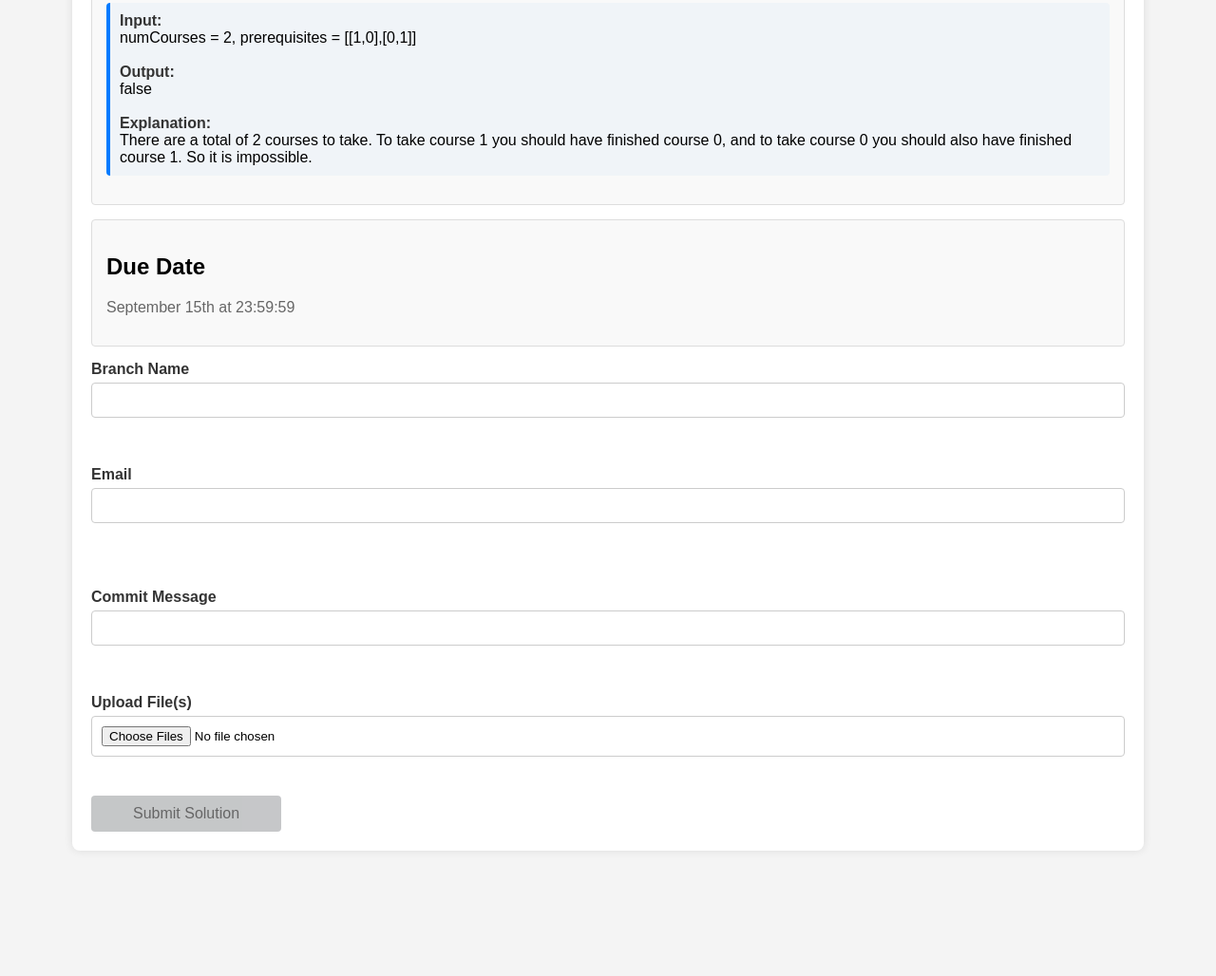
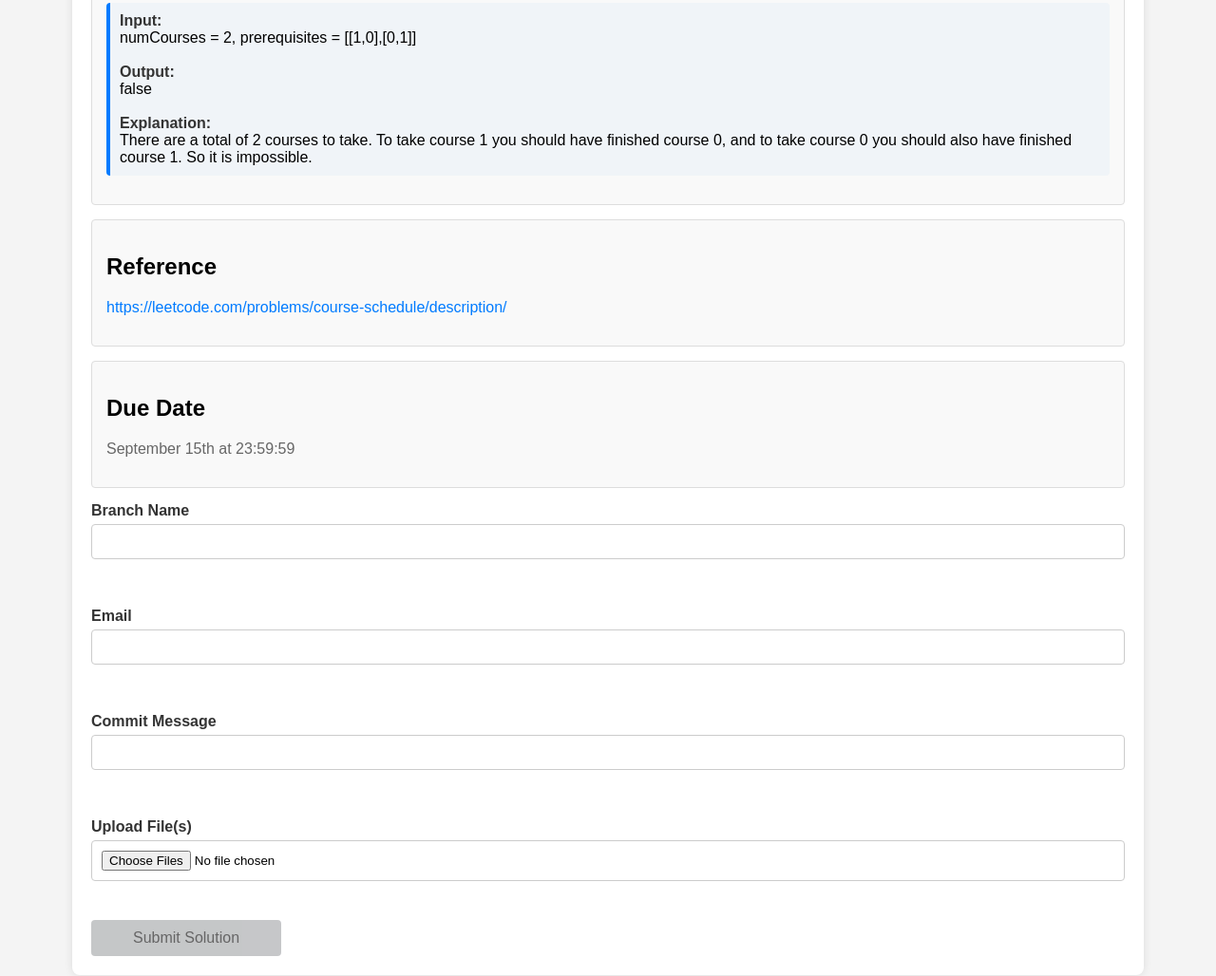
Before and after one commit to VC-CodeLabs/vc_code_labs_ui, a plain HTML site: page frontend/index.html in a window 1280 px wide. Shown: the part 1018-2046 px from the top of the page at 95% size. Before the commit the page ends 1964 px from the top, so only its background shows below. Drawn offline with Linux system fonts and the light colour scheme.

Commit message:
Added optional reference

```diff
--- a/frontend/index.html
+++ b/frontend/index.html
@@ -46,6 +46,13 @@
             </div>
         </div>
 
+        <div class="challenge-block" id="reference-block">
+            <h2>Reference</h2>
+            <p id="reference">
+                <!-- Reference URL will be dynamically updated here -->
+            </p>
+        </div>
+
         <!-- Due Date Section -->
         <div class="challenge-block">
             <h2>Due Date</h2>
@@ -64,7 +71,7 @@
 
             <select id="repo" name="repo">
                 <!-- Repository will be dynamically set here -->
-            </select><br><br>
+            </select><br>
 
             <label for="commitMessage">Commit Message</label>
             <input id="commitMessage" name="commitMessage" type="text" required><br><br>
@@ -206,6 +213,16 @@
                 // Update due date
                 dueDateBlock.textContent = selectedProject.dueDate;
 
+                // Handle optional reference
+                const referenceBlock = document.getElementById('reference-block');
+                const referenceElement = document.getElementById('reference');
+                if (selectedProject.reference) {
+                    referenceBlock.style.display = 'block';
+                    referenceElement.innerHTML = `<a href="${selectedProject.reference}" target="_blank">${selectedProject.reference}</a>`;
+                } else {
+                    referenceBlock.style.display = 'none';
+        }
+
                 // Update repo dropdown
                 repoSelect.innerHTML = '';
                 const repoOption = document.createElement('option');
--- a/frontend/projects.json
+++ b/frontend/projects.json
@@ -26,6 +26,7 @@
           "explanation": "There are a total of 2 courses to take. To take course 1 you should have finished course 0, and to take course 0 you should also have finished course 1. So it is impossible."
         }
       ],
+      "reference": "https://leetcode.com/problems/course-schedule/description/",
       "dueDate": "September 15th at 23:59:59"
     },
     {
@@ -77,6 +78,7 @@
           "explanation": "We perform the following operations:\n- Delete the first two elements, with score 3 + 2 = 5, nums = [6,1,4].\n- Delete the last two elements, with score 1 + 4 = 5, nums = [6].\n\n It can be proven that we can perform at most 2 operations."
         }
       ],
+      "reference": "https://leetcode.com/problems/maximum-number-of-operations-with-the-same-score-ii/description/",
       "dueDate": "All solutions must be submitted either via an MR into this GitHub repo or through email by August 18th at 23:59:59"
     }
   ]
```
